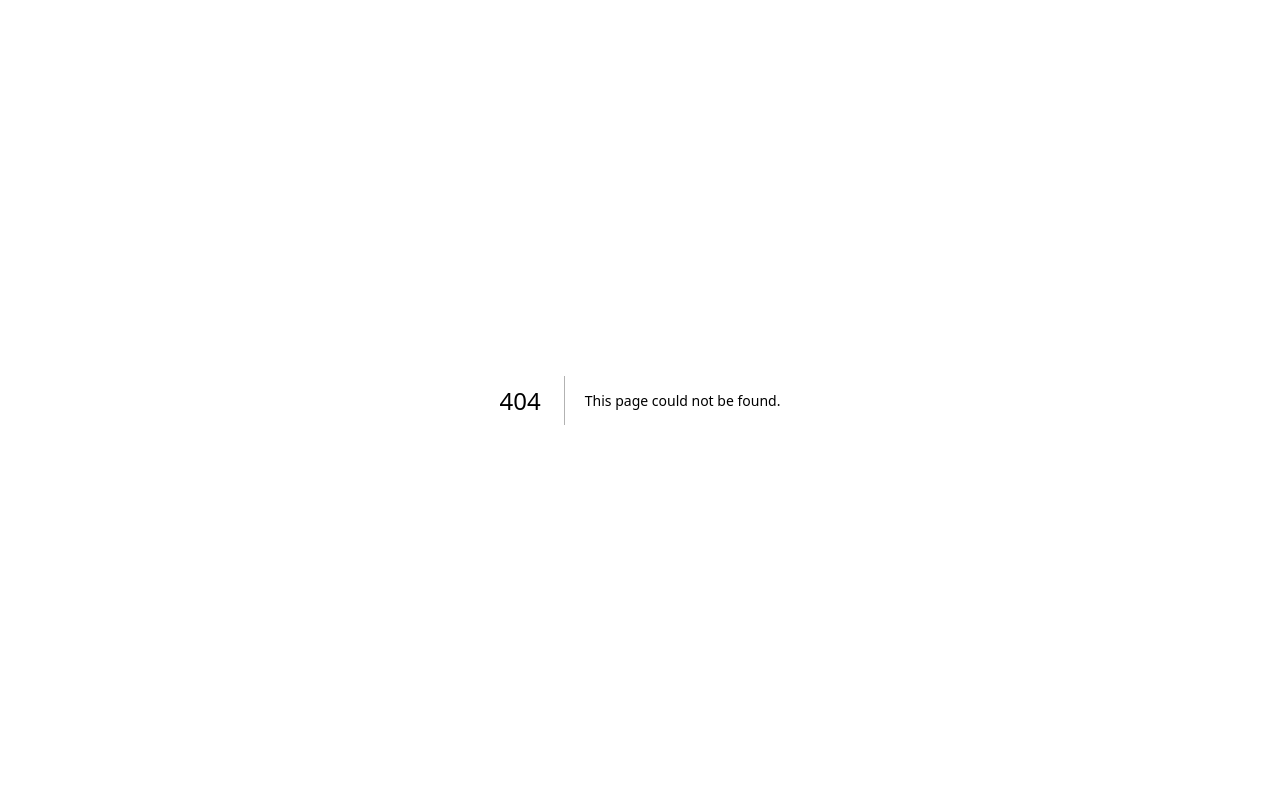
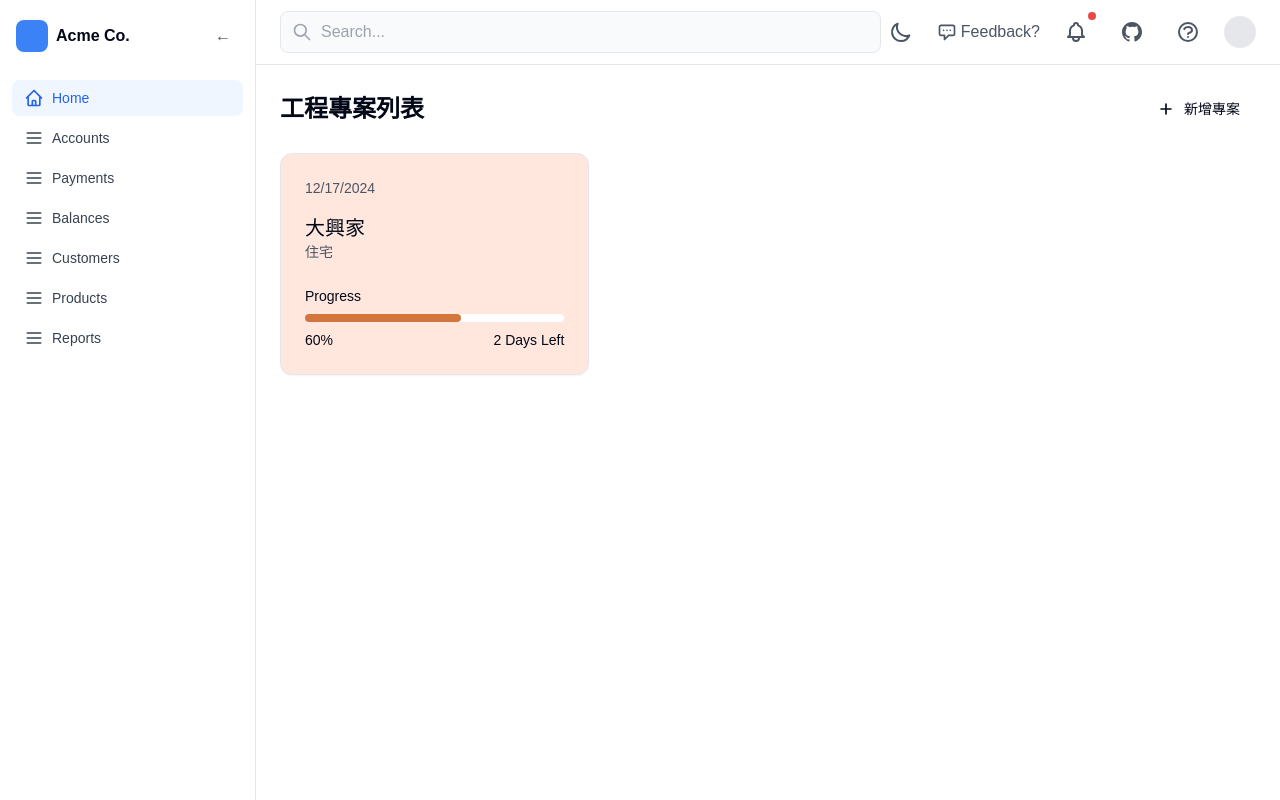
Before and after one commit to eddie8119/interior-helper, a Next.js app: page /projects in a window 1280 px wide. Before the commit this address had no page. Built offline with nearby package versions, Linux system fonts and the light colour scheme.

Commit message:
feat: add  AddProjectDialog

```diff
--- a/package.json
+++ b/package.json
@@ -10,9 +10,13 @@
     "format": "prettier --write \"**/*.{js,jsx,ts,tsx,json,css,scss,md}\""
   },
   "dependencies": {
+    "@radix-ui/react-dialog": "^1.1.4",
+    "@radix-ui/react-slot": "^1.1.1",
+    "class-variance-authority": "^0.7.1",
     "clsx": "^2.1.1",
     "firebase": "^11.1.0",
     "firebase-admin": "^13.0.1",
+    "lucide-react": "^0.468.0",
     "next": "15.1.0",
     "react": "^19.0.0",
     "react-dom": "^19.0.0",
--- a/src/app/dashboard/layout.tsx
+++ b/src/app/projects/layout.tsx
@@ -1,5 +1,5 @@
-import { Sidebar } from '@/components/Sidebar'
-import { Header } from '@/components/Header'
+import { Sidebar } from '@/components/layout/Sidebar'
+import { Header } from '@/components/layout/Header'
 
 export default function DashboardLayout({
   children,
--- a/src/app/dashboard/page.tsx
+++ b/src/app/projects/page.tsx
@@ -1,16 +1,17 @@
 'use client'
 
-import { ProjectCard } from '@/components/ProjectCard'
+import { AddProjectDialog } from '@/components/projects/AddProjectDialog'
+import { ProjectCard } from '@/components/projects/ProjectCard'
 import { useProjects } from '@/hooks/use-projects'
 
 export default function DashboardPage() {
-  const { projects } = useProjects()
+  const { projects, addProject } = useProjects()
 
   return (
     <div>
       <div className="mb-6 flex items-center justify-between">
-        <h1 className="text-2xl font-semibold">Available Balance</h1>
-        <div className="text-sm">Section</div>
+        <h1 className="text-2xl font-semibold">工程專案列表</h1>
+        <AddProjectDialog onAddProject={addProject} />
       </div>
 
       <div className="mb-8 grid grid-cols-1 gap-6 md:grid-cols-3">
--- /dev/null
+++ b/src/components/projects/AddProjectDialog.tsx
@@ -0,0 +1,89 @@
+'use client'
+
+import { useState } from 'react'
+import { Button } from '@/components/ui/button'
+import {
+  Dialog,
+  DialogContent,
+  DialogHeader,
+  DialogTitle,
+  DialogFooter,
+} from '@/components/ui/dialog'
+import { Input } from '@/components/ui/input'
+import { Project } from '@/types/project'
+
+interface AddProjectDialogProps {
+  onAddProject: (project: Omit<Project, 'id' | 'createdAt'>) => void
+}
+
+export function AddProjectDialog({ onAddProject }: AddProjectDialogProps) {
+  const [open, setOpen] = useState(false)
+  const [newProject, setNewProject] = useState({
+    title: '',
+    type: '',
+  })
+
+  const handleSubmit = (e: React.FormEvent) => {
+    e.preventDefault()
+    if (newProject.title && newProject.type) {
+      onAddProject({
+        ...newProject,
+        progress: 0,
+      })
+      setNewProject({ title: '', type: '' })
+      setOpen(false)
+    }
+  }
+
+  return (
+    <>
+      <Button onClick={() => setOpen(true)} className="flex items-center gap-2">
+        <svg
+          className="h-5 w-5"
+          fill="none"
+          viewBox="0 0 24 24"
+          stroke="currentColor"
+        >
+          <path
+            strokeLinecap="round"
+            strokeLinejoin="round"
+            strokeWidth={2}
+            d="M12 6v6m0 0v6m0-6h6m-6 0H6"
+          />
+        </svg>
+        新增專案
+      </Button>
+
+      <Dialog open={open} onOpenChange={setOpen}>
+        <DialogContent>
+          <DialogHeader>
+            <DialogTitle>新增專案</DialogTitle>
+          </DialogHeader>
+          <form onSubmit={handleSubmit} className="space-y-4">
+            <div>
+              <Input
+                placeholder="專案名稱"
+                value={newProject.title}
+                onChange={(e) =>
+                  setNewProject({ ...newProject, title: e.target.value })
+                }
+              />
+            </div>
+            <div>
+              <Input
+                placeholder="專案類型"
+                value={newProject.type}
+                onChange={(e) =>
+                  setNewProject({ ...newProject, type: e.target.value })
+                }
+              />
+            </div>
+            <DialogFooter>
+              <Button type="submit">新增</Button>
+            </DialogFooter>
+          </form>
+        </DialogContent>
+      </Dialog>
+    </>
+  )
+}
--- a/src/components/ProjectCard.tsx
+++ b/src/components/projects/ProjectCard.tsx
@@ -36,7 +36,7 @@
           </div>
           <div className="mt-2 flex justify-between text-sm dark:text-gray-400">
             <span>{project.progress}%</span>
-            <span>{project.daysLeft} Days Left</span>
+            {project.daysLeft ? <span>{project.daysLeft} Days Left</span> : ''}
           </div>
         </div>
       </div>
--- /dev/null
+++ b/src/components/ui/button.tsx
@@ -0,0 +1,56 @@
+import * as React from 'react'
+import { Slot } from '@radix-ui/react-slot'
+import { cva, type VariantProps } from 'class-variance-authority'
+
+import { cn } from '@/lib/utils'
+
+const buttonVariants = cva(
+  'inline-flex items-center justify-center whitespace-nowrap rounded-md text-sm font-medium ring-offset-background transition-colors focus-visible:outline-none focus-visible:ring-2 focus-visible:ring-ring focus-visible:ring-offset-2 disabled:pointer-events-none disabled:opacity-50',
+  {
+    variants: {
+      variant: {
+        default: 'bg-primary text-primary-foreground hover:bg-primary/90',
+        destructive:
+          'bg-destructive text-destructive-foreground hover:bg-destructive/90',
+        outline:
+          'border border-input bg-background hover:bg-accent hover:text-accent-foreground',
+        secondary:
+          'bg-secondary text-secondary-foreground hover:bg-secondary/80',
+        ghost: 'hover:bg-accent hover:text-accent-foreground',
+        link: 'text-primary underline-offset-4 hover:underline',
+      },
+      size: {
+        default: 'h-10 px-4 py-2',
+        sm: 'h-9 rounded-md px-3',
+        lg: 'h-11 rounded-md px-8',
+        icon: 'h-10 w-10',
+      },
+    },
+    defaultVariants: {
+      variant: 'default',
+      size: 'default',
+    },
+  }
+)
+
+export interface ButtonProps
+  extends React.ButtonHTMLAttributes<HTMLButtonElement>,
+    VariantProps<typeof buttonVariants> {
+  asChild?: boolean
+}
+
+const Button = React.forwardRef<HTMLButtonElement, ButtonProps>(
+  ({ className, variant, size, asChild = false, ...props }, ref) => {
+    const Comp = asChild ? Slot : 'button'
+    return (
+      <Comp
+        className={cn(buttonVariants({ variant, size, className }))}
+        ref={ref}
+        {...props}
+      />
+    )
+  }
+)
+Button.displayName = 'Button'
+
+export { Button, buttonVariants }
--- /dev/null
+++ b/src/components/ui/dialog.tsx
@@ -0,0 +1,122 @@
+'use client'
+
+import * as React from 'react'
+import * as DialogPrimitive from '@radix-ui/react-dialog'
+import { X } from 'lucide-react'
+
+import { cn } from '@/lib/utils'
+
+const Dialog = DialogPrimitive.Root
+
+const DialogTrigger = DialogPrimitive.Trigger
+
+const DialogPortal = DialogPrimitive.Portal
+
+const DialogClose = DialogPrimitive.Close
+
+const DialogOverlay = React.forwardRef<
+  React.ElementRef<typeof DialogPrimitive.Overlay>,
+  React.ComponentPropsWithoutRef<typeof DialogPrimitive.Overlay>
+>(({ className, ...props }, ref) => (
+  <DialogPrimitive.Overlay
+    ref={ref}
+    className={cn(
+      'data-[state=open]:animate-in data-[state=closed]:animate-out data-[state=closed]:fade-out-0 data-[state=open]:fade-in-0 fixed inset-0 z-50 bg-black/80',
+      className
+    )}
+    {...props}
+  />
+))
+DialogOverlay.displayName = DialogPrimitive.Overlay.displayName
+
+const DialogContent = React.forwardRef<
+  React.ElementRef<typeof DialogPrimitive.Content>,
+  React.ComponentPropsWithoutRef<typeof DialogPrimitive.Content>
+>(({ className, children, ...props }, ref) => (
+  <DialogPortal>
+    <DialogOverlay />
+    <DialogPrimitive.Content
+      ref={ref}
+      className={cn(
+        'data-[state=open]:animate-in data-[state=closed]:animate-out data-[state=closed]:fade-out-0 data-[state=open]:fade-in-0 data-[state=closed]:zoom-out-95 data-[state=open]:zoom-in-95 data-[state=closed]:slide-out-to-left-1/2 data-[state=closed]:slide-out-to-top-[48%] data-[state=open]:slide-in-from-left-1/2 data-[state=open]:slide-in-from-top-[48%] fixed left-[50%] top-[50%] z-50 grid w-full max-w-lg translate-x-[-50%] translate-y-[-50%] gap-4 border bg-background p-6 shadow-lg duration-200 sm:rounded-lg',
+        className
+      )}
+      {...props}
+    >
+      {children}
+      <DialogPrimitive.Close className="focus:ring-ring data-[state=open]:bg-accent data-[state=open]:text-muted-foreground absolute right-4 top-4 rounded-sm opacity-70 ring-offset-background transition-opacity hover:opacity-100 focus:outline-none focus:ring-2 focus:ring-offset-2 disabled:pointer-events-none">
+        <X className="h-4 w-4" />
+        <span className="sr-only">Close</span>
+      </DialogPrimitive.Close>
+    </DialogPrimitive.Content>
+  </DialogPortal>
+))
+DialogContent.displayName = DialogPrimitive.Content.displayName
+
+const DialogHeader = ({
+  className,
+  ...props
+}: React.HTMLAttributes<HTMLDivElement>) => (
+  <div
+    className={cn(
+      'flex flex-col space-y-1.5 text-center sm:text-left',
+      className
+    )}
+    {...props}
+  />
+)
+DialogHeader.displayName = 'DialogHeader'
+
+const DialogFooter = ({
+  className,
+  ...props
+}: React.HTMLAttributes<HTMLDivElement>) => (
+  <div
+    className={cn(
+      'flex flex-col-reverse sm:flex-row sm:justify-end sm:space-x-2',
+      className
+    )}
+    {...props}
+  />
+)
+DialogFooter.displayName = 'DialogFooter'
+
+const DialogTitle = React.forwardRef<
+  React.ElementRef<typeof DialogPrimitive.Title>,
+  React.ComponentPropsWithoutRef<typeof DialogPrimitive.Title>
+>(({ className, ...props }, ref) => (
+  <DialogPrimitive.Title
+    ref={ref}
+    className={cn(
+      'text-lg font-semibold leading-none tracking-tight',
+      className
+    )}
+    {...props}
+  />
+))
+DialogTitle.displayName = DialogPrimitive.Title.displayName
+
+const DialogDescription = React.forwardRef<
+  React.ElementRef<typeof DialogPrimitive.Description>,
+  React.ComponentPropsWithoutRef<typeof DialogPrimitive.Description>
+>(({ className, ...props }, ref) => (
+  <DialogPrimitive.Description
+    ref={ref}
+    className={cn('text-muted-foreground text-sm', className)}
+    {...props}
+  />
+))
+DialogDescription.displayName = DialogPrimitive.Description.displayName
+
+export {
+  Dialog,
+  DialogPortal,
+  DialogOverlay,
+  DialogClose,
+  DialogTrigger,
+  DialogContent,
+  DialogHeader,
+  DialogFooter,
+  DialogTitle,
+  DialogDescription,
+}
--- /dev/null
+++ b/src/components/ui/input.tsx
@@ -0,0 +1,25 @@
+import * as React from 'react'
+
+import { cn } from '@/lib/utils'
+
+export interface InputProps
+  extends React.InputHTMLAttributes<HTMLInputElement> {}
+
+const Input = React.forwardRef<HTMLInputElement, InputProps>(
+  ({ className, type, ...props }, ref) => {
+    return (
+      <input
+        type={type}
+        className={cn(
+          'border-input placeholder:text-muted-foreground focus-visible:ring-ring flex h-10 w-full rounded-md border bg-background px-3 py-2 text-sm ring-offset-background file:border-0 file:bg-transparent file:text-sm file:font-medium focus-visible:outline-none focus-visible:ring-2 focus-visible:ring-offset-2 disabled:cursor-not-allowed disabled:opacity-50',
+          className
+        )}
+        ref={ref}
+        {...props}
+      />
+    )
+  }
+)
+Input.displayName = 'Input'
+
+export { Input }
--- a/src/types/project.ts
+++ b/src/types/project.ts
@@ -3,7 +3,7 @@
   title: string
   type: string
   progress: number
-  daysLeft: number
+  daysLeft?: number
   createdAt: Date
 }
 
```
Also changed, not shown: src/data/projects.ts (deleted, +0 -12 lines), src/components/layout/Header.tsx (renamed from src/components/header.tsx), src/components/layout/Sidebar.tsx (renamed from src/components/sidebar.tsx), 1 other file (tests, documents, lock files or other folders).
